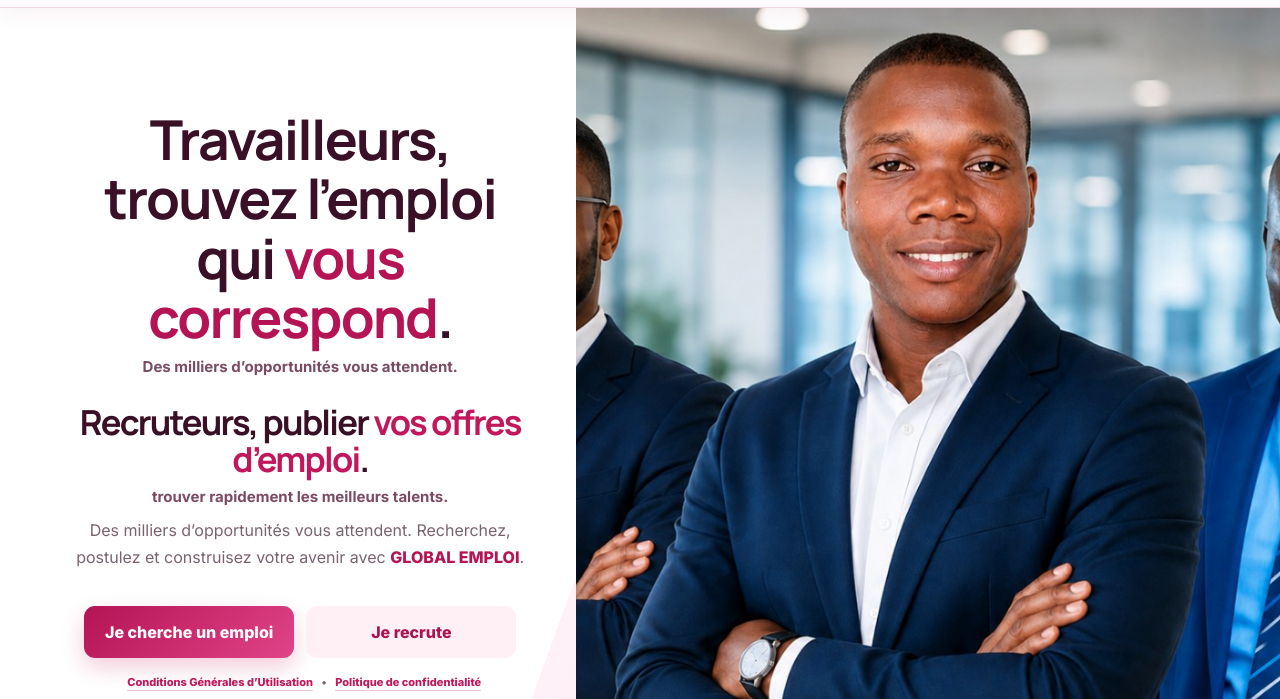
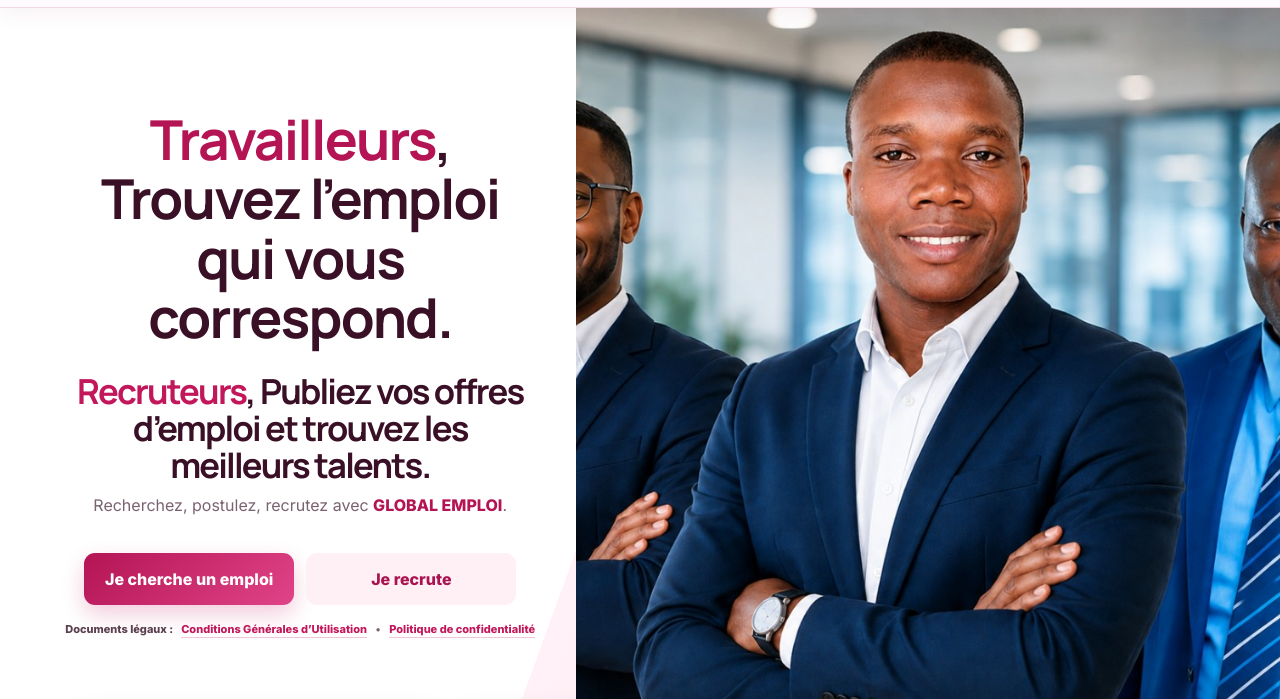
Before and after one commit to MEGA7704/globalemploici, a website: page public/index.html in a window 1280 px wide. Shown: the part 101-800 px from the top of the page. Drawn offline with Linux system fonts and the light colour scheme; no server answers.

Commit message:
Add files via upload

```diff
--- a/public/index.html
+++ b/public/index.html
@@ -73,22 +73,22 @@
     <div class="hero-content hero-content-centered">
       <div class="hero-copy-stack">
         <div class="hero-title-block">
-          <h1>Travailleurs, trouvez l’emploi qui <span>vous correspond</span>.</h1>
-          <p class="hero-subline">Des milliers d’opportunités vous attendent.</p>
+          <h1><span>Travailleurs</span>, Trouvez l’emploi qui vous correspond.</h1>
+
         </div>
         <div class="hero-title-block hero-title-block-secondary">
-          <h2>Recruteurs, publier <span>vos offres d’emploi</span>.</h2>
-          <p class="hero-subline">trouver rapidement les meilleurs talents.</p>
+          <h2><span>Recruteurs</span>, Publiez vos offres d’emploi et trouvez les meilleurs talents.</h2>
+
         </div>
       </div>
-      <p class="hero-lead centered">Des milliers d’opportunités vous attendent. Recherchez, postulez et construisez votre avenir avec <strong>GLOBAL EMPLOI</strong>.</p>
+      <p class="hero-lead centered">Recherchez, postulez, recrutez avec <strong>GLOBAL EMPLOI</strong>.</p>
 
       <div class="hero-cta-row hero-cta-centered">
         <button class="btn primary big" data-open-register="candidate" data-home-primary="candidate">Je cherche un emploi</button>
         <button class="btn soft-blue big" data-open-register="recruiter" data-home-primary="recruiter">Je recrute</button>
       </div>
       <div class="hero-legal-links hero-legal-centered" aria-label="Documents juridiques GLOBAL EMPLOI">
-        <span></span>
+        <span>Documents légaux :</span>
         <a href="#cgu" data-public-page="cgu">Conditions Générales d’Utilisation</a>
         <span aria-hidden="true">•</span>
         <a href="#confidentialite" data-public-page="confidentialite">Politique de confidentialité</a>
```
Also changed, not shown: dist/index.html.
